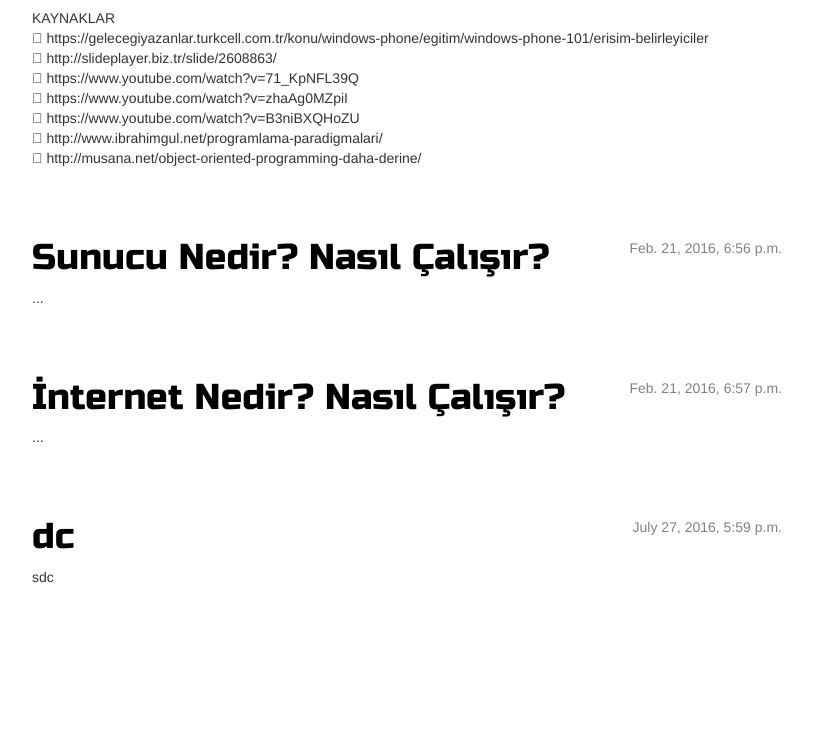
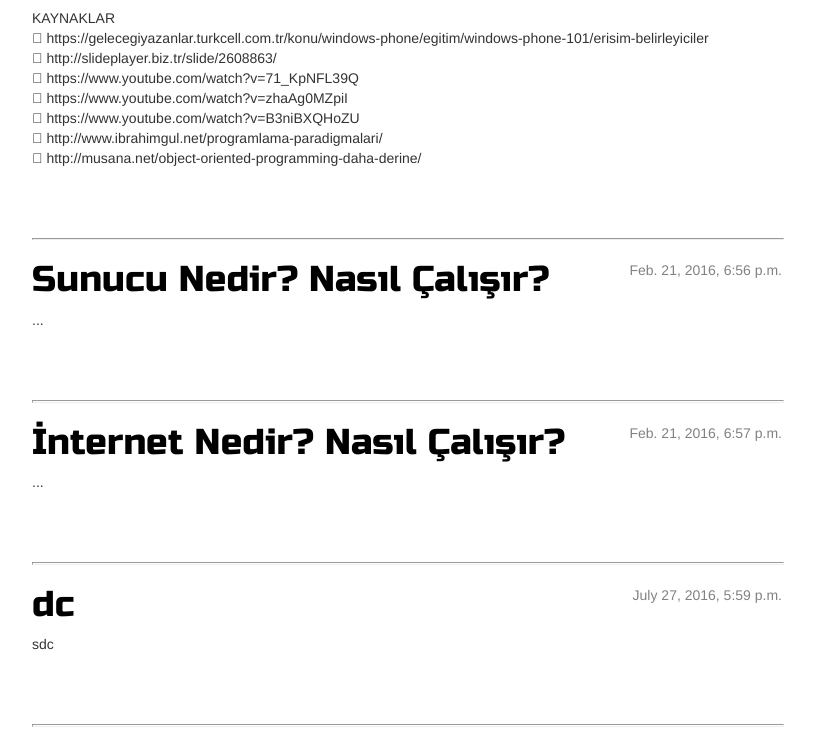
Before and after one commit to metlem/my-first-blog, a Django app: page / in a window 1280 px wide; the page is wider, and only the part inside the window is pictured. Shown: the part 1505-2239 px from the top of that part, without its empty margins (253-1068 px from the left). Before the commit the page ends 2088 px from the top of that part, so only its background shows below. Run offline with Django 3.2, Linux system fonts and the light colour scheme; data comes from the database, SQL or seed files in the repository; some libraries are stand-ins or nearby versions.

Commit message:
css duzenlemesi yapildi

```diff
--- a/blog/static/css/blog.css
+++ b/blog/static/css/blog.css
@@ -27,6 +27,15 @@ h1 a {
 h1, h2, h3, h4 {
     font-family: 'Russo One', sans-serif;
 }
+h1:hover{
+    color:green;
+    font-weight: 900;
+    background-color: white;
+    text-decoration:none;
+}
+.post h1{
+    text-decoration:none;
+}
 
 .date {
     float: right;
@@ -42,7 +51,7 @@ h1, h2, h3, h4 {
 }
 
 .top-menu, .top-menu:hover, .top-menu:visited {
-    color: #ffffff;
+    color: black;
     float: right;
     font-size: 26pt;
     margin-right: 20px;
@@ -55,3 +64,20 @@ h1, h2, h3, h4 {
 .post h1 a, .post h1 a:visited {
     color: #000000;
 }
+hr{
+    display: block;
+    margin-top: 0.5em;
+    margin-bottom: 0.5em;
+    margin-left: auto;
+    margin-right: auto;
+    border-style: inset;
+    border-width: 1px;
+    width: 750px;
+    height: 0.5px;
+}
+.post h1 a{
+    text-decoration:none;
+}
+.post h1 a:hover{
+    font-weight: 1200;
+}
--- a/blog/templates/blog/post_detail.html
+++ b/blog/templates/blog/post_detail.html
@@ -12,5 +12,6 @@
 		{% endif %}
         <h1>{{ post.baslik }}</h1>
         <p>{{ post.yazi|linebreaks }}</p>
+
     </div>
 {% endblock %}
--- a/blog/templates/blog/post_list.html
+++ b/blog/templates/blog/post_list.html
@@ -19,6 +19,7 @@
                 <h1><a href="{% url 'post_detail' pk=post.pk %}">{{ post.baslik }}</a></h1>
                     <p>{{ post.yazi|linebreaks }}</p>
                 </div>
+                <hr>
             {% endfor %}
 			{% endblock content %}
         </div>
```
